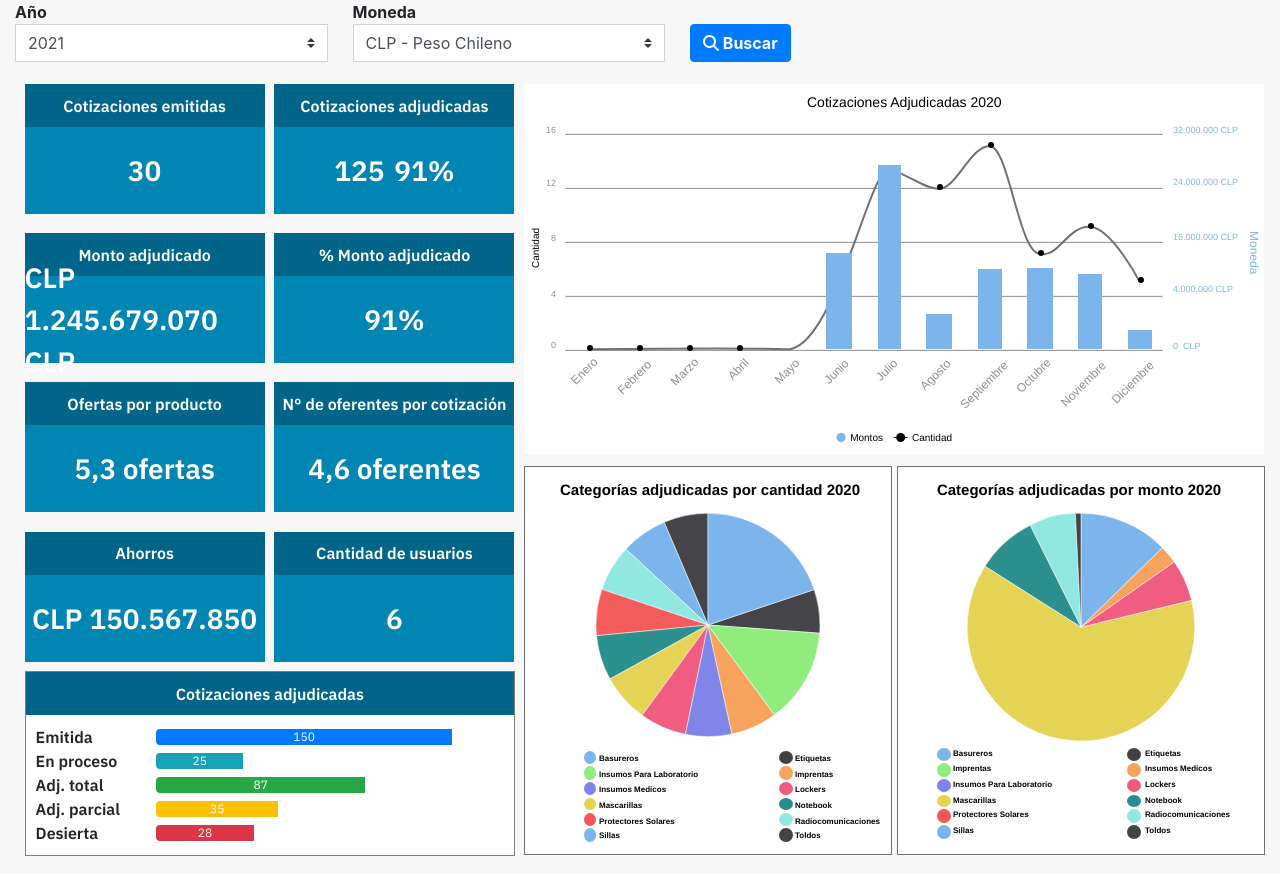
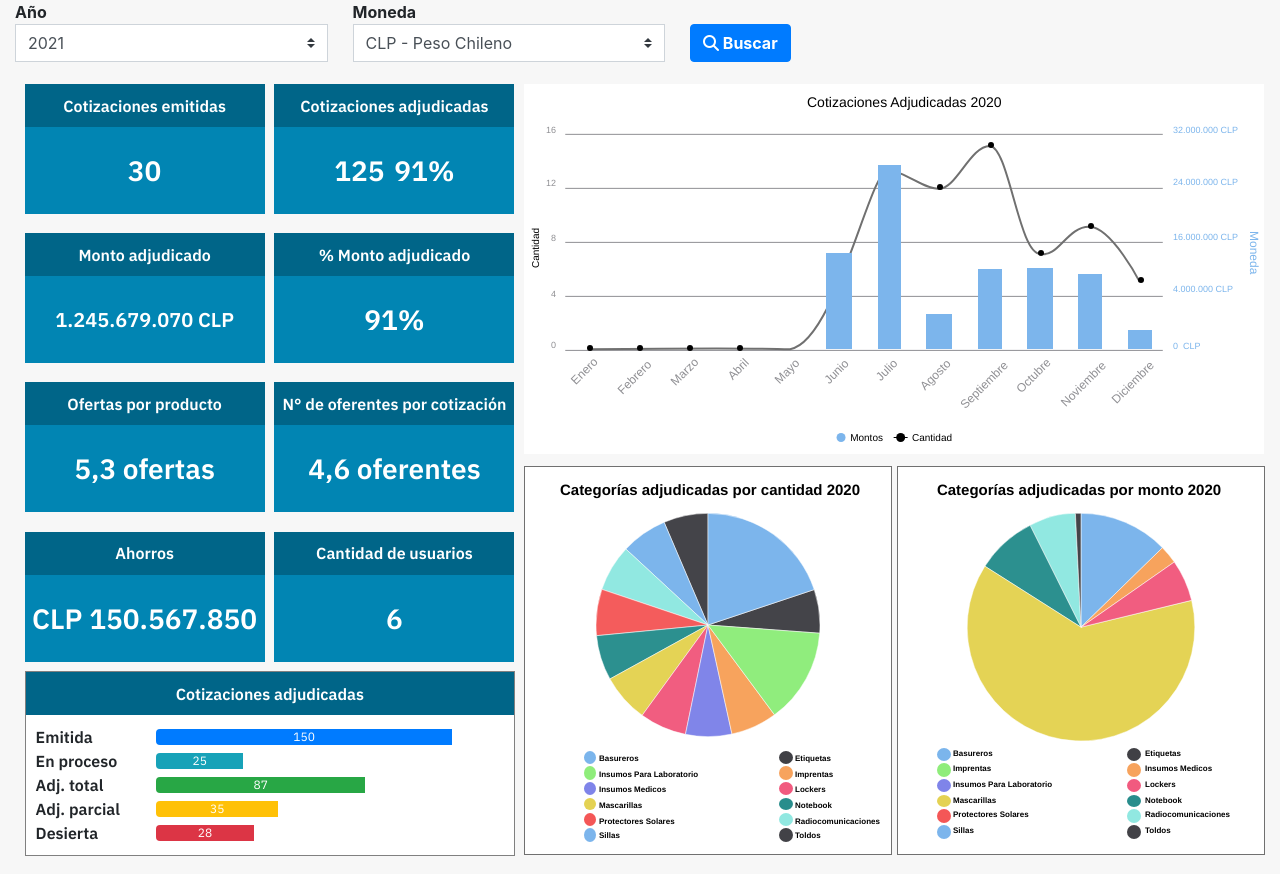
Before and after one commit to SN-UXUI/Reporte_cotizaciones, a plain HTML site: page secciones/reporteria_cotizador_sn5.html in a window 1280 px wide. Drawn offline with nearby package versions, Linux system fonts and the light colour scheme.

Commit message:
Update reporteria_cotizador_sn5.html

```diff
--- a/secciones/reporteria_cotizador_sn5.html
+++ b/secciones/reporteria_cotizador_sn5.html
@@ -121,7 +121,7 @@
                         </div>
                         <div class="kpi-report-color">
                             <div class="kpi-report-color-header d-flex">Monto adjudicado</div>
-                            <div class="d-flex justify-content-center align-items-center w-100 kpi-content">CLP 1.245.679.070 CLP</div>
+                            <div class="d-flex justify-content-center align-items-center w-100 kpi-content" style="font-size: 20px;">1.245.679.070 CLP</div>
                         </div>
                         <div class="kpi-report-color">
                             <div class="kpi-report-color-header d-flex">Ofertas por producto</div>
```
